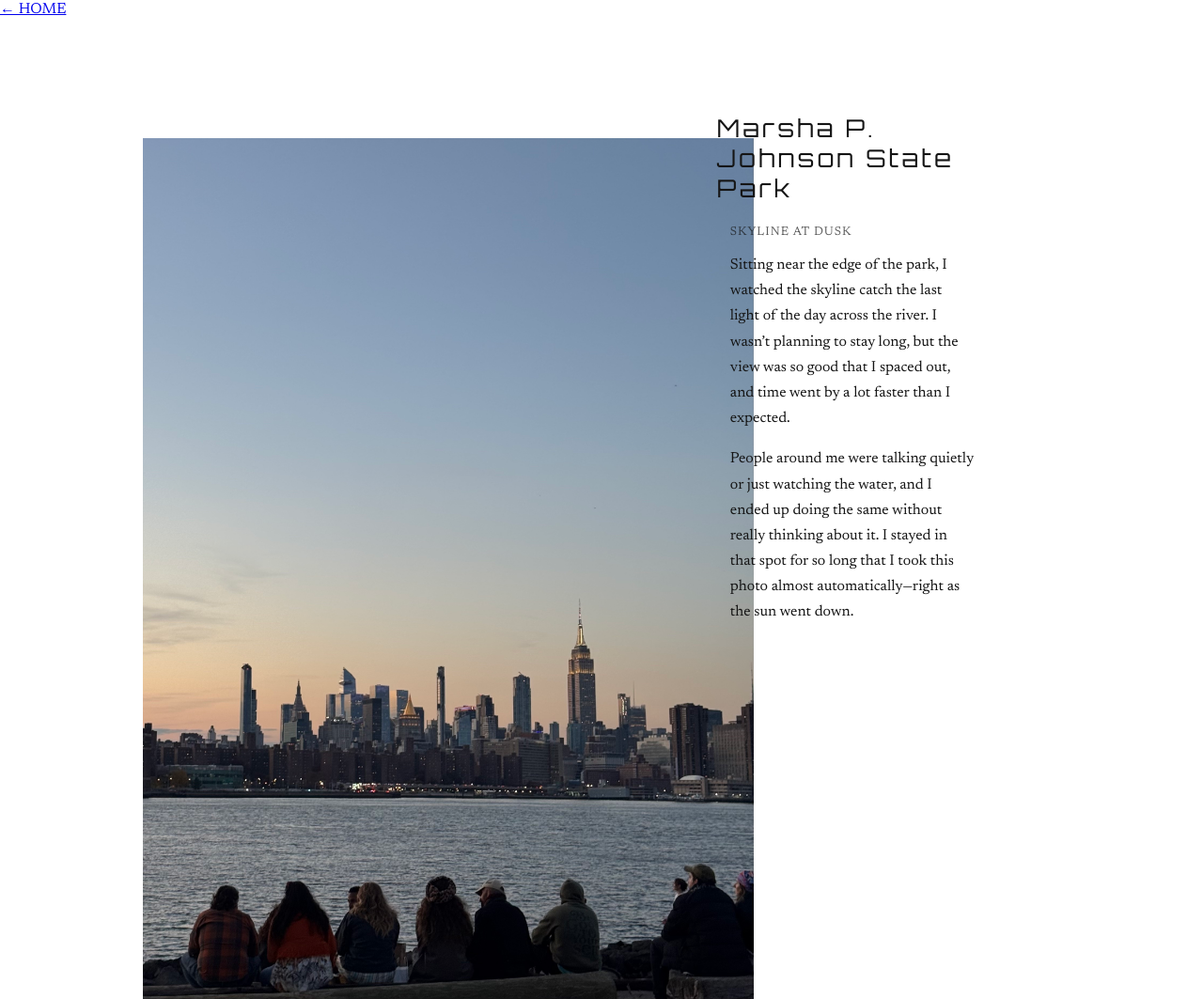
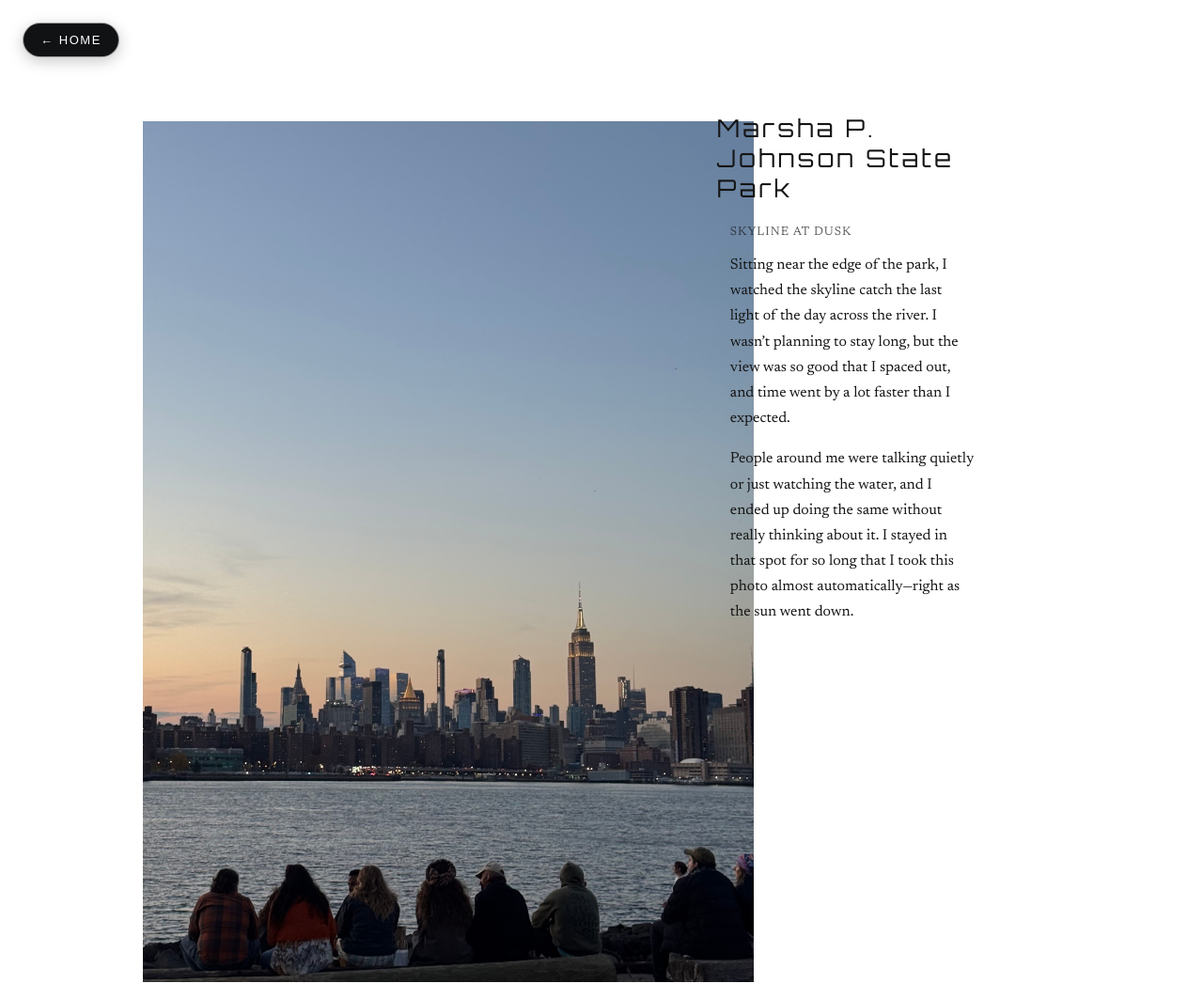
Before and after one commit to changbincho/Coreoneinteraction, a plain HTML site: page Marsha/Marsha.html in a window 1280 px wide. Shown: the top 1063 px of the page at 94% size. Drawn offline with Linux system fonts and the light colour scheme.

Commit message:
Update marsha.css

```diff
--- a/Marsha/marsha.css
+++ b/Marsha/marsha.css
@@ -116,3 +116,32 @@ body {
     right: auto;
   }
 }
+
+.home-button {
+  position: fixed;
+  top: 24px;
+  left: 24px;
+  padding: 10px 18px;
+  border-radius: 999px;
+
+  background: #111214;   /* 진한 배경 */
+  color: #ffffff;        /* 흰 글자 */
+
+  font-family: "Ubuntu", sans-serif;  /* 이미 로드된 폰트 사용 */
+  font-size: 13px;
+  letter-spacing: 0.12em;
+  text-decoration: none;
+  text-transform: uppercase;
+
+  border: 1px solid rgba(255, 255, 255, 0.6);
+  box-shadow: 0 4px 16px rgba(0, 0, 0, 0.22);
+
+  transition: 0.2s ease;
+  z-index: 99999;
+}
+
+.home-button:hover {
+  background: #ffffff;
+  color: #111214;
+  border-color: #111214;
+}
```
